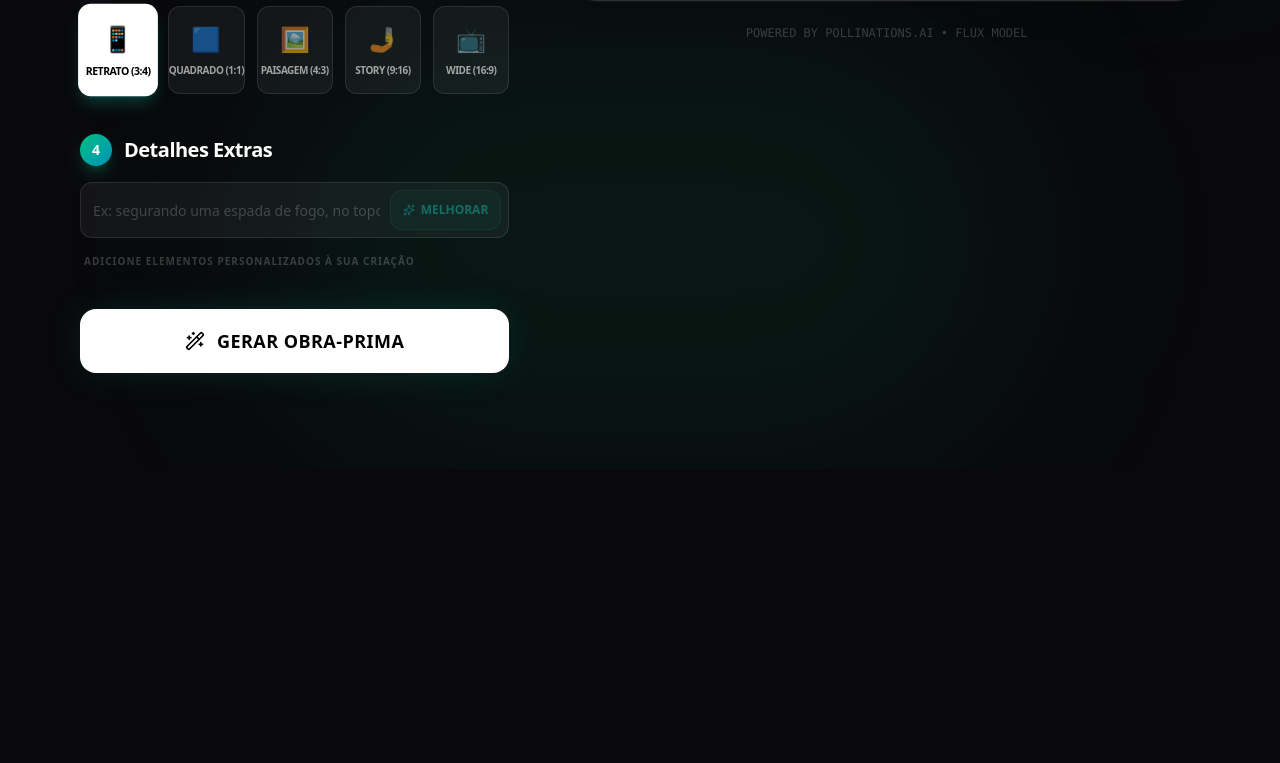
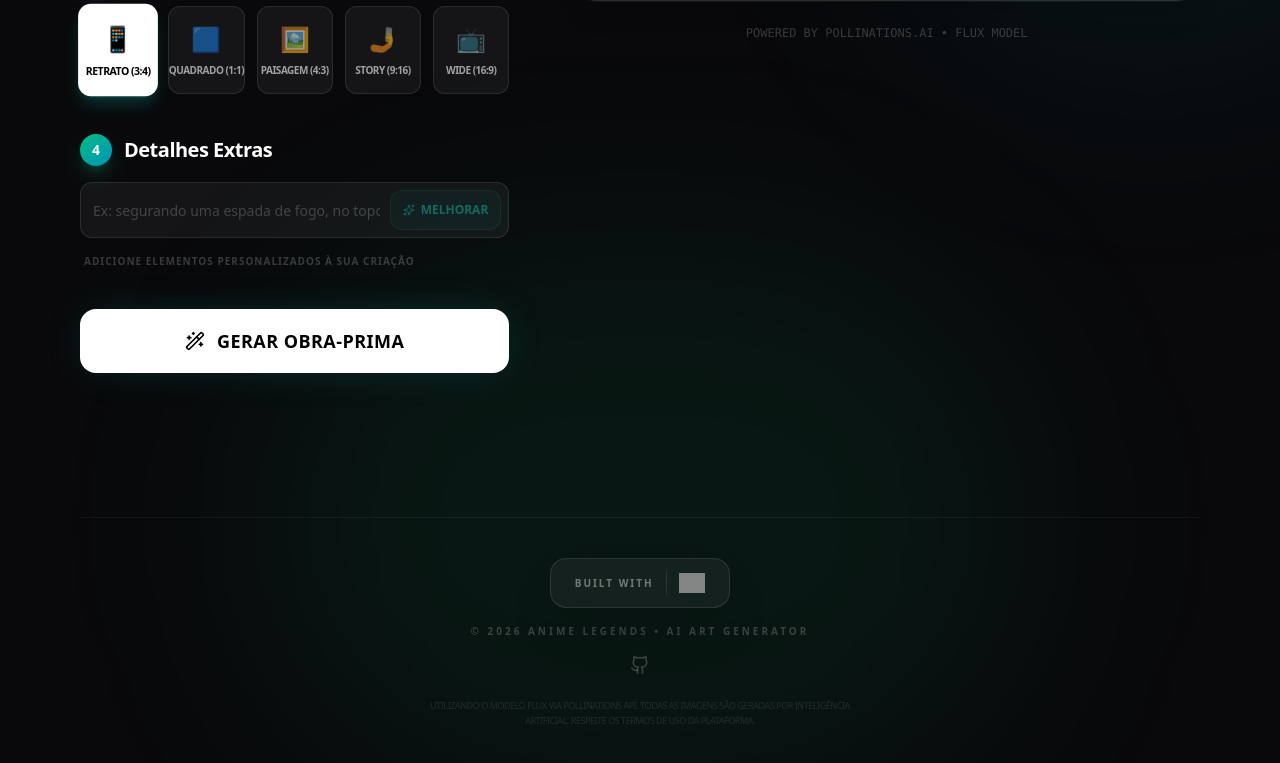
Before and after one commit to Caas2023/Ai-Anime-Legends-Generator, a Next.js app: page / in a window 1280 px wide. Shown: the part 1060-1823 px from the top of the page. Before the commit the page ends 1529 px from the top, so only its background shows below. Built offline with nearby package versions, Linux system fonts and the light colour scheme; grey boxes are pictures that could not be loaded.

Commit message:
"PollinationsCredits"

```diff
--- a/src/app/page.tsx
+++ b/src/app/page.tsx
@@ -3,7 +3,7 @@
 import * as React from "react";
 import Image from "next/image";
 import { motion, AnimatePresence } from "framer-motion";
-import { Wand2, Download, RefreshCw, Sparkles, AlertCircle, Instagram, Facebook, MessageCircle, Share2 } from "lucide-react";
+import { Wand2, Download, RefreshCw, Sparkles, AlertCircle, Instagram, Facebook, MessageCircle, Share2, Github } from "lucide-react";
 
 import { CharacterSelector, CHARACTERS } from "@/components/character-selector";
 import { ModelSelector, ART_STYLES } from "@/components/model-selector";
@@ -417,6 +417,47 @@ export default function Home() {
           </div>
 
         </div>
+
+        {/* Footer with Credits */}
+        <footer className="mt-20 py-10 border-t border-white/5 text-center space-y-6">
+          <div className="flex flex-col items-center justify-center space-y-4">
+            <a
+              href="https://pollinations.ai"
+              target="_blank"
+              rel="noopener noreferrer"
+              className="group transition-all hover:scale-105"
+            >
+              <div className="flex items-center space-x-3 bg-white/5 backdrop-blur-xl border border-white/10 px-6 py-3 rounded-2xl shadow-2xl group-hover:border-primary/50 group-hover:bg-white/10 transition-all">
+                <span className="text-white/40 font-bold text-[10px] tracking-[0.2em] uppercase">Built with</span>
+                <div className="h-6 w-px bg-white/10" />
+                <img
+                  src="https://pollinations.ai/logo_text_white.png"
+                  alt="Pollinations.ai Logo"
+                  className="h-5 opacity-80 group-hover:opacity-100 transition-opacity"
+                />
+              </div>
+            </a>
+
+            <div className="flex items-center space-x-6">
+              <p className="text-white/20 text-[10px] font-bold tracking-[0.3em] uppercase">
+                © {new Date().getFullYear()} ANIME LEGENDS • AI ART GENERATOR
+              </p>
+            </div>
+
+            <div className="flex items-center space-x-4">
+              <a href="https://github.com/Caas2023/anime-transformer" target="_blank" className="text-white/20 hover:text-white/60 transition-colors">
+                <Github className="w-5 h-5" />
+              </a>
+            </div>
+          </div>
+
+          <div className="max-w-md mx-auto">
+            <p className="text-white/10 text-[9px] leading-relaxed uppercase tracking-tighter">
+              Utilizando o modelo FLUX via Pollinations API. Todas as imagens são geradas por inteligência artificial.
+              Respeite os termos de uso da plataforma.
+            </p>
+          </div>
+        </footer>
       </div>
     </main >
   );
```
Also changed, not shown: 1 other file (tests, documents, lock files or other folders).
